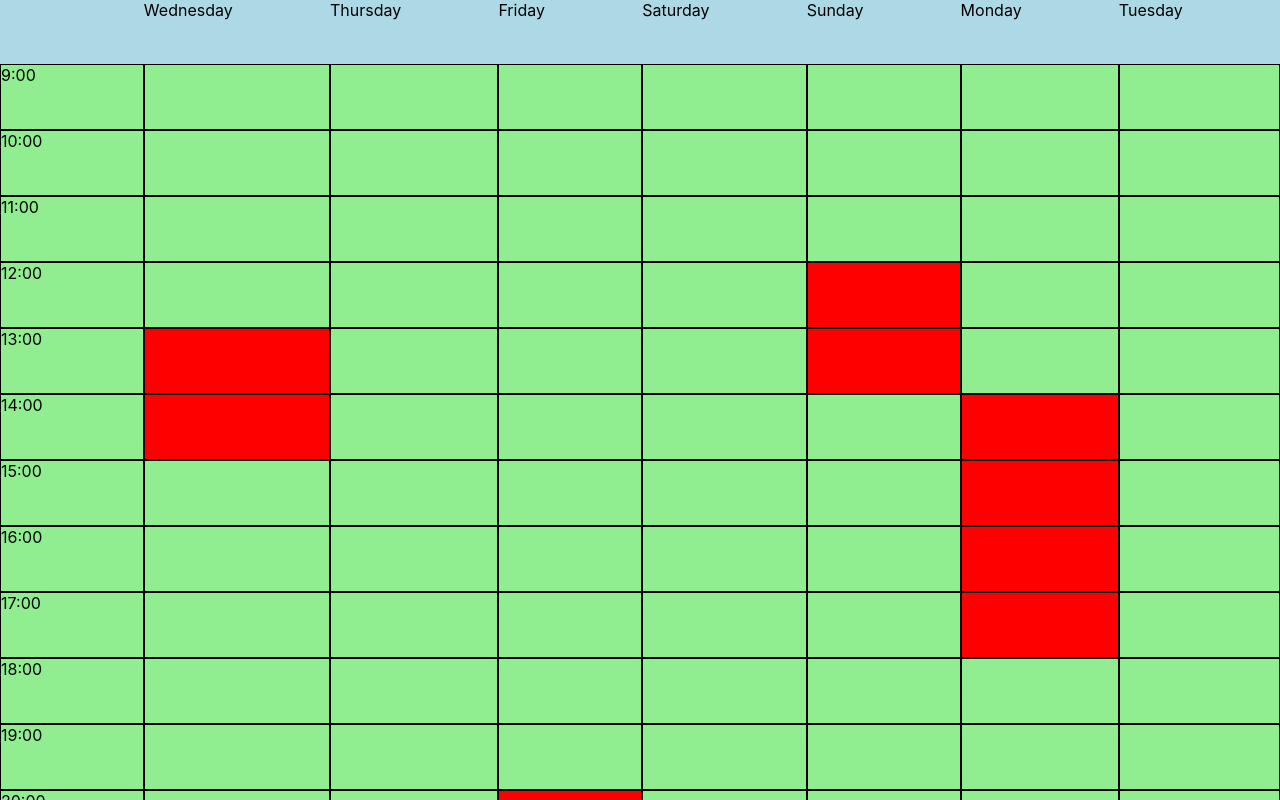
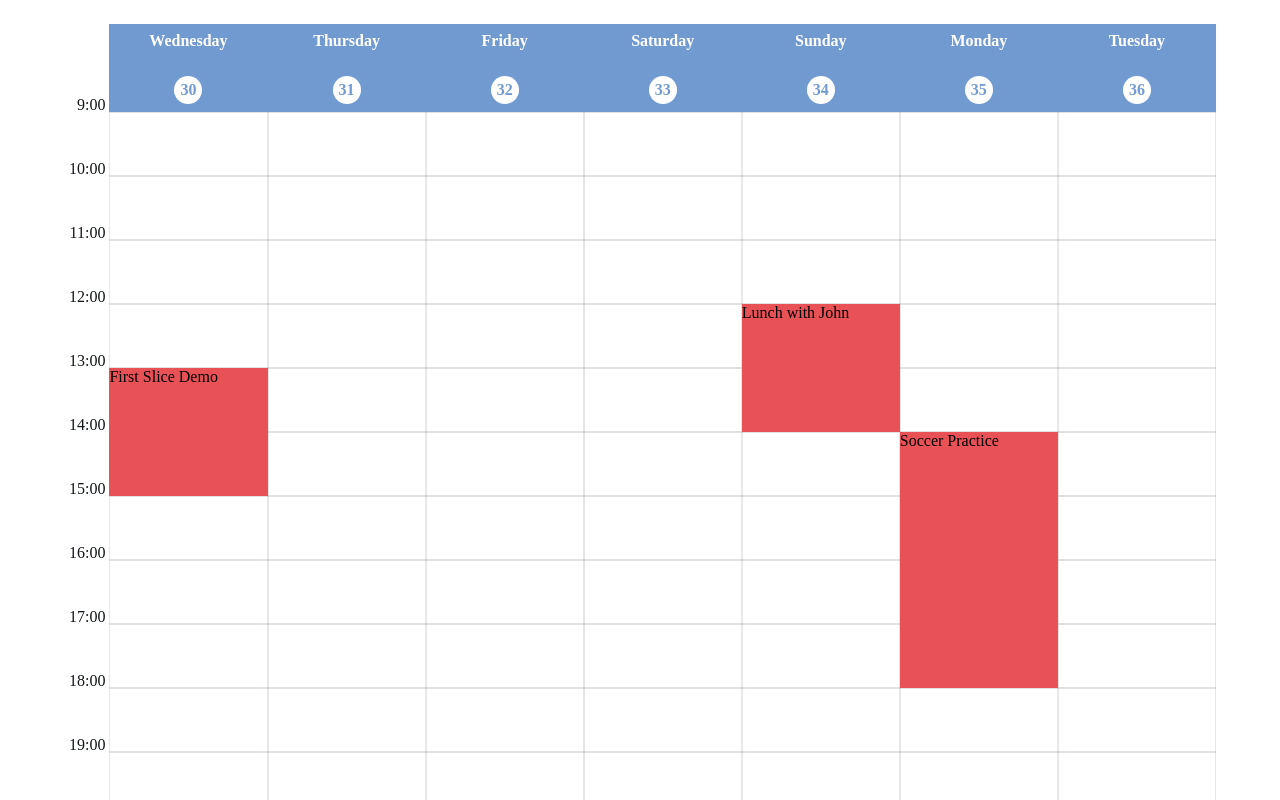
Before and after one commit to wangwang1122/orange, a React (Create React App) app in the folder ez-cal/: page / in a window 1280 px wide. Shown: the top 800 px of the page. Built offline with nearby package versions, Linux system fonts and the light colour scheme; no server answers.

Commit message:
style changes

```diff
--- a/ez-cal/src/App.css
+++ b/ez-cal/src/App.css
@@ -5,23 +5,66 @@
 }
 
 .dayHead {
-  height: 64px;
-  background: lightblue;
+  height: 72px;
+  padding: 8px;
+  background: #719AD0;
+  color: white;
+  font-weight: bold;
+  text-align: center;
+  position: relative;
+  cursor: pointer;
+  transition: all 0.3s ease;
+  user-select: none;
 }
 
+.dayHead:hover {
+  background: #3D497E;
+
+}
+
+.dayEmpty {
+    height: 72px;
+
+}
+
+.dayDate {
+  position: absolute;
+  height: 28px;
+  width: 28px;
+  border-radius: 100%;
+  background: white;
+  color: #719AD0;
+  display: flex;
+  align-items: center;
+  justify-content: center;
+  bottom:8px;
+  left: calc(50% - 14px)
+}
 .dayHour {
   height: 64px;
-  background: lightgreen;
-  border: solid 1px black;
+  background: white;
+  box-shadow: inset 0 0 0 0.2px #8F8389;
 }
 
+.dayTime {
+  height: 64px;
+  text-align: right;
+  padding-right: 4px;
+  color: #121619;
+}
 .dayHourBusy {
    height: 64px;
-  background: red;
-    border: solid 1px black;
+  background: #E85257;
+
 }
 
 .dayWrapper {
   display: grid;
-  grid-template-columns: auto auto auto auto auto auto auto auto;
+  grid-template-columns: 9% 13% 13% 13% 13% 13% 13% 13%;
 }
+
+.container {
+  font-family: 'Avenir';
+  width: 95%;
+  padding: 24px 0 24px;
+}
--- a/ez-cal/src/App.js
+++ b/ez-cal/src/App.js
@@ -68,6 +68,7 @@ const day= () =>{
   let day= new Date();
   let daysofweek= ["Sunday","Monday","Tuesday","Wednesday","Thursday","Friday","Saturday"];
   let dayarray=[];
+
   for (let i=0;i<7;i++)
   {
     dayarray[i]=daysofweek[(day.getDay()+i)%7];
@@ -75,18 +76,29 @@ const day= () =>{
   return dayarray
 };
 
+const date = () => {
+  let day= new Date();
+   let datearray =[]
+    for (let i=0;i<7;i++)
+  {
+    datearray[i]=day.getDate() + i;
+  }
+    return datearray
+}
+
 const daygrid = () => {
   let days = day();
+  let dates = date();
   let times = ['9:00','10:00','11:00','12:00','13:00','14:00','15:00','16:00','17:00','18:00','19:00','20:00','21:00','22:00','23:00']
 
 
   let timeBlock = times.map(x => {
-      return <div className="dayHour">{x}</div>
+      return <div className="dayTime">{x}</div>
   })
 
   let cal = []
   cal.push(<div className="dayCol">
-            <div className="dayHead"></div>
+            <div className="dayEmpty"></div>
               {timeBlock}
             </div>
   )
@@ -97,7 +109,9 @@ const daygrid = () => {
       }
 
         cal.push(<div className="dayCol">
-            <div className="dayHead">{days[i]}</div>
+            <div className="dayHead">{days[i]}
+            <div className="dayDate">{dates[i]}</div>
+            </div>
               {hours}
             </div>)
 
@@ -113,6 +127,8 @@ const daygrid = () => {
       let day= data[i].day;
       let startIndex = times.indexOf(data[i].startTime)
       let endIndex = times.indexOf(data[i].endTime)
+      let event = document.getElementById(`${day} ${times[startIndex]}`)
+      event.innerHTML = data[i].title;
       for(let j = startIndex; j<= endIndex; j++) {
         let nextEvent = document.getElementById(`${day} ${times[j]}`)
         nextEvent.className += "Busy"
@@ -132,12 +148,7 @@ const App = () =>  {
   }, []);
 
   return (
-    // <React.Fragment>
-    //   <Button onClick={() => ApiCalendar.handleAuthClick()}>lol</Button>
-    //   <Button onClick={() => showEvents()}>lmao</Button>
-    // </React.Fragment>
-    // <div> {day()}</div>
-    <div> {daygrid()}</div>
+    <div className="container"> {daygrid()}</div>
 
   )
 };
```
